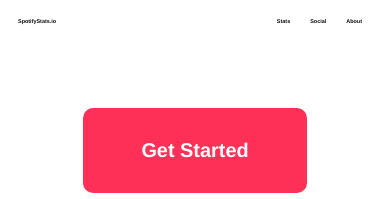
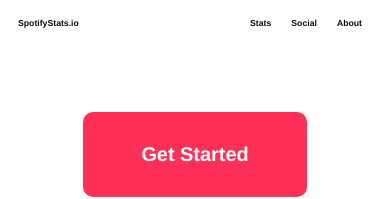
Before and after one commit to richardestes/spotify_vuejs, a Vue app: page / in a window 390 px wide. Shown: the top 199 px of the page. Built offline with nearby package versions, Linux system fonts and the light colour scheme; what lottie-vuejs would draw is missing.

Commit message:
font too small on mobile

```diff
--- a/src/views/components/Header.vue
+++ b/src/views/components/Header.vue
@@ -22,7 +22,7 @@ export default {
   display: flex;
   padding: 10px;
   color: #2c3e50;
-  font-size: 1.4vw;
+  font-size: calc(0.3rem + 1vw);
   padding-bottom: 10vh;
 }
 .header-logo-container {
```
